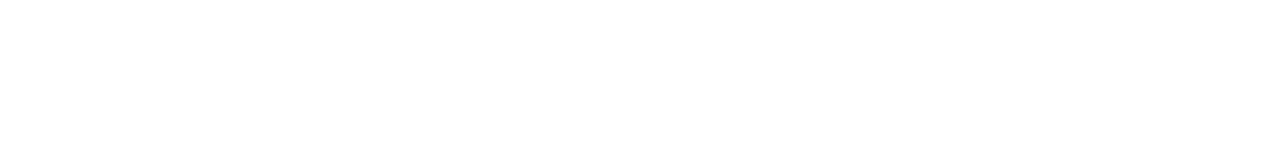
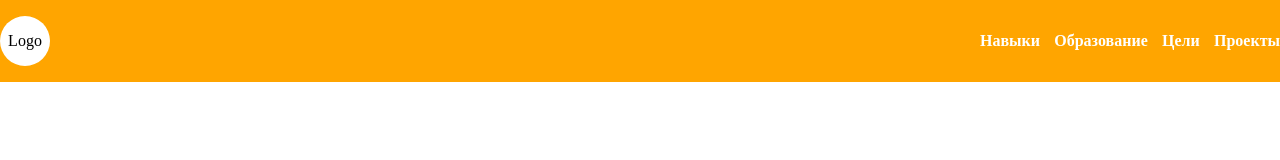
Before and after one commit to SergeyZhilin93/resume, a plain HTML site: page index.html in a window 1280 px wide. Drawn offline with Linux system fonts and the light colour scheme.

Commit message:
add header

```diff
--- a/css/style.css
+++ b/css/style.css
@@ -0,0 +1,38 @@
+body {
+  margin: 0;
+}
+.header {
+  display: flex;
+  justify-content: center;
+  background-color: orange;
+}
+.container {
+  width: 1280px;
+}
+.container--content-between {
+  display: flex;
+  justify-content: space-between;
+  align-items: center;
+}
+.logo-container__logo {
+  background-color: white;
+  border-radius: 100px;
+  width: 50px;
+  height: 50px;
+  display: flex;
+  align-items: center;
+  justify-content: center;
+}
+.header-navigation {
+  display: flex;
+  justify-content: space-between;
+  width: 300px;
+}
+.header-navigation__link {
+  color: white;
+  text-decoration: none;
+  font-weight: 600;
+}
+.header-navigation__link:hover {
+  color: black;
+}
--- a/index.html
+++ b/index.html
@@ -8,6 +8,18 @@
   <link rel="stylesheet" href="css/style.css">
 </head>
 <body>
-
+  <div class="header">
+    <div class="container container--content-between">
+      <div class="logo-container">
+        <p class="logo-container__logo">Logo</p>
+      </div>
+      <div class="header-navigation">
+        <a class="header-navigation__link" href="#">Навыки</a>
+        <a class="header-navigation__link" href="#">Образование</a>
+        <a class="header-navigation__link" href="#">Цели</a>
+        <a class="header-navigation__link" href="#">Проекты</a>
+      </div>
+    </div>
+  </div>
 </body>
 </html>
```
